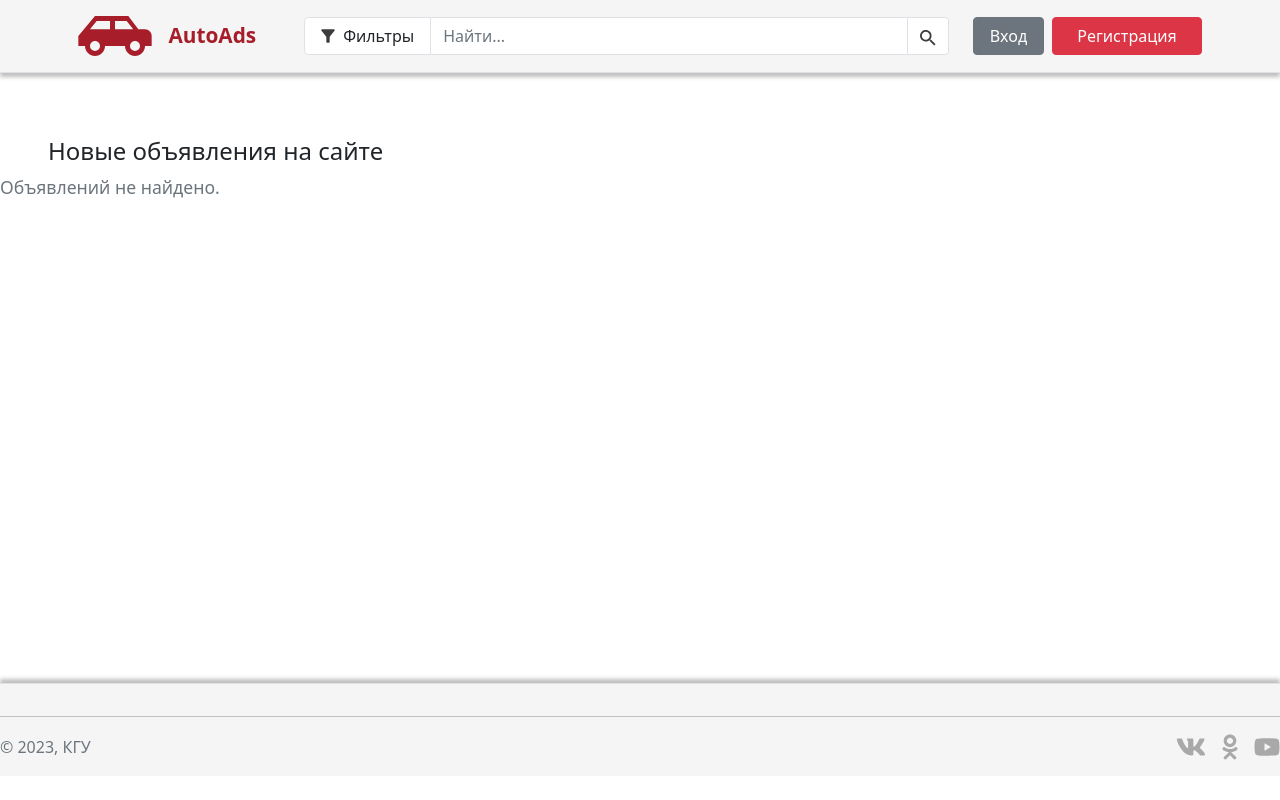
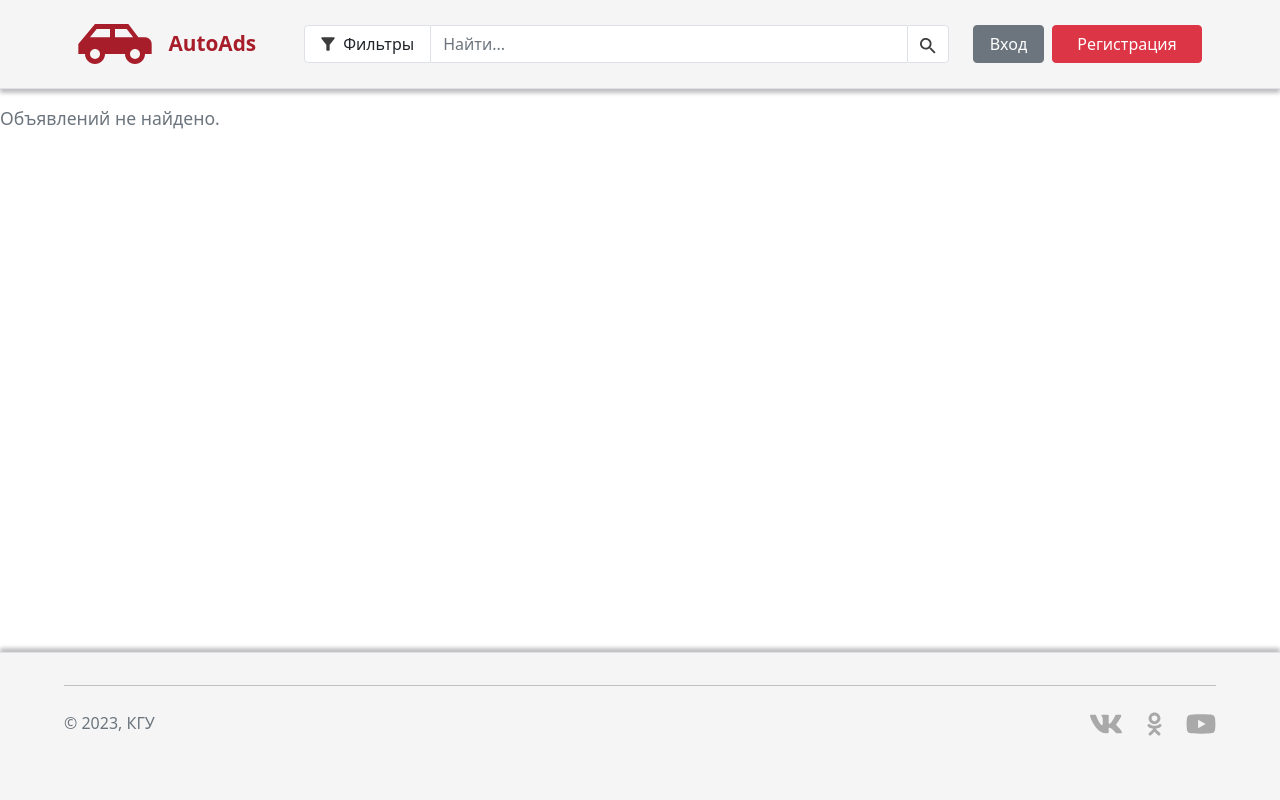
Before and after one commit to IvanTselikov/wp6-course-work, a Flask app: page / in a window 1280 px wide. Run offline with Flask 3, Linux system fonts and the light colour scheme; data that the repository does not hold is empty; some libraries are stand-ins or nearby versions.

Commit message:
Исправлен футер

```diff
--- a/app/forms.py
+++ b/app/forms.py
@@ -322,35 +322,59 @@ class FiltersForm(FlaskForm):
     )
     price_low_limit = IntegerField(
         'От',
-        description='Цена, руб.'
+        description='Цена, руб.',
+        validators=[
+            NumberRange(min=1, message='Цена должна быть положительным числом.')
+        ]
     )
     price_high_limit = IntegerField(
         'До',
-        description='Цена, руб.'
+        description='Цена, руб.',
+        validators=[
+            NumberRange(min=1, message='Цена должна быть положительным числом.')
+        ]
     )
     release_year_low_limit = IntegerField(
         'От',
-        description='Год выпуска'
+        description='Год выпуска',
+        validators=[
+            NumberRange(min=1900, max=2100, message='Пожалуйста, укажите корректный год выпуска.')
+        ]
     )
     release_year_high_limit = IntegerField(
         'До',
-        description='Год выпуска'
+        description='Год выпуска',
+        validators=[
+            NumberRange(min=1900, max=2100, message='Пожалуйста, укажите корректный год выпуска.')
+        ]
     )
     mileage_low_limit = IntegerField(
         'От',
-        description='Пробег, км'
+        description='Пробег, км',
+        validators=[
+            NumberRange(min=0, message='Пробег не может быть отрицательным числом.')
+        ]
     )
     mileage_high_limit = IntegerField(
         'До',
-        description='Пробег, км'
+        description='Пробег, км',
+        validators=[
+            NumberRange(min=0, message='Пробег не может быть отрицательным числом.')
+        ]
     )
     owners_count_low_limit = IntegerField(
         'От',
-        description='Владельцев по ПТС'
+        description='Владельцев по ПТС',
+        validators=[
+            NumberRange(min=1, message='Количество владельцев должно быть положительным числом.')
+        ]
     )
     owners_count_high_limit = IntegerField(
         'До',
-        description='Владельцев по ПТС'
+        description='Владельцев по ПТС',
+        validators=[
+            NumberRange(min=1, message='Количество владельцев должно быть положительным числом.')
+        ]
     )
     color = SelectField(
         'Цвет',
@@ -364,12 +388,6 @@ class FiltersForm(FlaskForm):
         coerce=int,
         validate_choice=False
     )
-    is_broken = SelectField(
-        'Состояние',
-        choices=[(0, 'Не битый'), (1, 'Битый')],
-        coerce=int,
-        validate_choice=False,
-    )
     location = StringField('Населённый пункт')
     page_ads_count = SelectField(
         'Объявлений на странице',
@@ -381,7 +399,7 @@ class FiltersForm(FlaskForm):
         ]
     )
 
-    submit = SubmitField('Применит фильтры')
+    submit = SubmitField('Применить фильтры')
 
     def __init__(self, *args, **kwargs):
         super(FiltersForm, self).__init__(*args, **kwargs)
--- a/app/static/style.css
+++ b/app/static/style.css
@@ -85,6 +85,20 @@ footer {
     box-shadow: 0 -4px 4px rgba(0, 0, 0, .25);
 }
 
+#footer-content {
+    width: 90%;
+    margin: 0 auto;
+}
+
+#vk-link img, #yt-link img {
+    height: 1.3rem;
+}
+
+#ok-link img {
+    height: 1.5rem;
+}
+
+
 .color-square {
     display: inline-block;
     width: 1em;
@@ -99,11 +113,14 @@ footer {
 
 
 #ads-section {
+    width: 90%;
+    margin: 0 auto;
+}
+
+#ads-list {
     display: flex;
     justify-content: space-between;
     flex-wrap: wrap;
-    width: 90%;
-    margin: 0 auto;
 }
 
 .ad-item {
@@ -112,6 +129,12 @@ footer {
 }
 
 @media screen and (max-width: 768px) {
+    .ad-item {
+        width: 75%;
+        margin: 0 auto;
+    }
+}
+@media screen and (max-width: 567px) {
     .ad-item {
         width: 100%;
     }
--- a/app/templates/base.html
+++ b/app/templates/base.html
@@ -13,7 +13,7 @@
 </head>
 
 <body>
-    <header class="p-3 mb-3 border-bottom fs-normal">
+    <header class="px-3 py-4 mb-3 border-bottom fs-normal">
         <div class="mx-auto d-flex flex-column flex-md-row justify-content-center align-items-center"
             id="header-content">
             <a href="/" class="d-flex align-items-center mb-4 mb-md-0 text-decoration-none">
@@ -72,32 +72,34 @@
         {% endblock %}
     </main>
 
-    <!-- <div class="container"> -->
-    <footer class="d-flex flex-wrap justify-content-between align-items-center py-3 my-4 border-top">
-        <hr class="w-100"><br>
+    <footer class="pt-3 pb-5 mt-4 border-top">
+        <div class="d-flex flex-wrap justify-content-between align-items-center mb-3" id="footer-content">
+            <hr class="w-100 mb-4">
+            <br>
             <div class="col-md-4 d-flex align-items-center">
                 <span class="text-muted">© 2023, КГУ</span>
             </div>
 
             <ul class="nav col-md-4 justify-content-end list-unstyled d-flex">
-            <li class="ms-3">
-                <a class="text-muted" href="https://vk.com">
+                <li class="ms-4">
+                    <a href="https://vk.com" class="text-muted" id="vk-link">
                         <img src="static/img/vk.svg" alt="vk">
                     </a>
                 </li>
-            <li class="ms-3">
-                <a class="text-muted" href="https://ok.ru">
+                <li class="ms-4">
+                    <a href="https://ok.ru" class="text-muted" id="ok-link">
                         <img src="static/img/ok.svg" alt="ok">
                     </a>
                 </li>
-            <li class="ms-3">
-                <a class="text-muted" href="https://youtube.com">
+                <li class="ms-4">
+                    <a href="https://youtube.com" class="text-muted media-link" id="yt-link">
                         <img src="static/img/youtube.svg" alt="youtube">
                     </a>
                 </li>
             </ul>
+        </div>
+
     </footer>
-    <!-- </div> -->
 
     {% if login_form %}
     {% include "incs/login_form.html" %}
--- a/app/templates/incs/filters_modal.html
+++ b/app/templates/incs/filters_modal.html
@@ -72,8 +72,8 @@
                                 </div>
                                 <div class="container mb-4">
                                     <div class="row d-flex align-items-center">
-                                        <div class="col-4 col-lg-5">
-                                            <div class="color-other color-square"></div>
+                                        <div class="col-4 col-lg-5 d-flex align-items-center">
+                                            <div class="color-other color-square me-2"></div>
                                             {{ filters_form.color.label() }}
                                         </div>
                                         <div class="col-8 col-lg-7">
@@ -151,6 +151,16 @@
                                 <div class="container mb-4">
                                     <div class="row d-flex align-items-center">
                                         <div class="col-5">
+                                            {{ filters_form.is_broken.label() }}
+                                        </div>
+                                        <div class="col-7">
+                                            {{ filters_form.is_broken(class="form-control") }}
+                                        </div>
+                                    </div>
+                                </div>
+                                <div class="container mb-4">
+                                    <div class="row d-flex align-items-center">
+                                        <div class="col-5">
                                             {{ filters_form.location.label() }}
                                         </div>
                                         <div class="col-7">
@@ -160,16 +170,6 @@
                                             list="location-datalist",
                                             autocomplete="off") }}
                                             <datalist id="location-datalist"></datalist>
-                                        </div>
-                                    </div>
-                                </div>
-                                <div class="container mb-4">
-                                    <div class="row d-flex align-items-center">
-                                        <div class="col-5">
-                                            {{ filters_form.is_broken.label() }}
-                                        </div>
-                                        <div class="col-7">
-                                            {{ filters_form.is_broken(class="form-control") }}
                                         </div>
                                     </div>
                                 </div>
--- a/app/templates/index.html
+++ b/app/templates/index.html
@@ -1,15 +1,16 @@
 {% extends "base.html" %}
 {% block content %}
 
-<h4 class="ms-5 mt-5">{{ ads_section_header }}</h4>
-
 {% if ads.count() %}
-<div class="ms-5 mt-3">Найдено объявлений: {{ ads.count() }}</div>
 <div id="ads-section" class="mt-5">
+    <h4 class="">{{ ads_section_header }}</h4>
+    <div class="mt-3 mb-5">Найдено объявлений: {{ ads.count() }}</div>
+    <div id="ads-list">
         {% for ad in ads %}
         <div class="card mb-5 ad-item">
             <div class="row g-0 h-100">
-            <div class="ad-banner col-6 h-100 rounded-start" style="background-image: url('{{ url_for('images', ad=ad.id, photo=1, size='small') }}');"></div>
+                <div class="ad-banner col-6 h-100 rounded-start"
+                    style="background-image: url('{{ url_for('images', ad=ad.id, photo=1, size='small') }}');"></div>
 
                 <div class="col-6 h-100">
                     <div class="card-body ms-2 h-100 d-flex flex-column justify-content-center">
@@ -53,6 +54,7 @@
         </div>
         {% endfor %}
     </div>
+</div>
 {% else %}
 <span class="fs-big text-muted">Объявлений не найдено.</span>
 {% endif %}
```
Also changed, not shown: 1 other file. Lines whose indentation alone changed are shown as unchanged.
